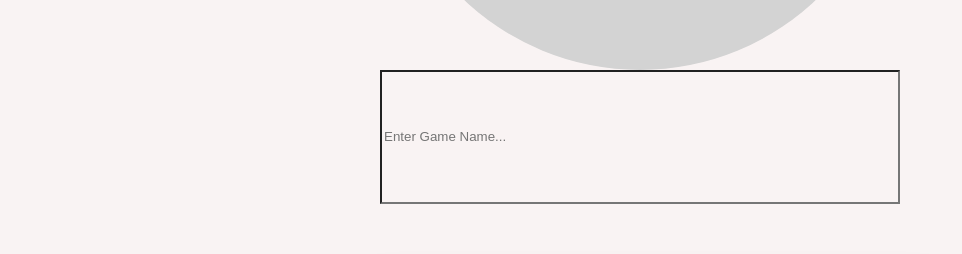
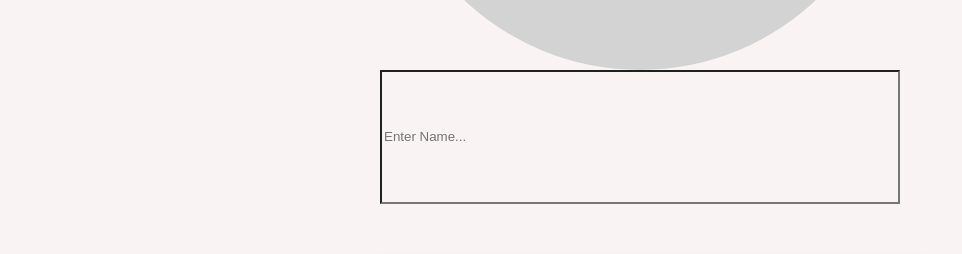
Before and after one commit to albintillas/flakdagsappen, a React (Create React App) app: page /creategame in a window 1280 px wide. Shown: the part 687-941 px from the top of the page, without its empty margins (0-962 px from the left). Built offline with nearby package versions, Linux system fonts and the light colour scheme.

Commit message:
Update TextInput.js

```diff
--- a/src/components/TextInput.js
+++ b/src/components/TextInput.js
@@ -11,7 +11,7 @@ function TextInput(){
         <div>
 
         <form>
-            <input className="TextInputBox" type="text" placeholder="Enter Game Name..." name="name"
+            <input className="TextInputBox" type="text" placeholder="Enter Name..." name="name"
             style={{
                 backgroundColor: 'transparent',
                 width: '40vw',
```
